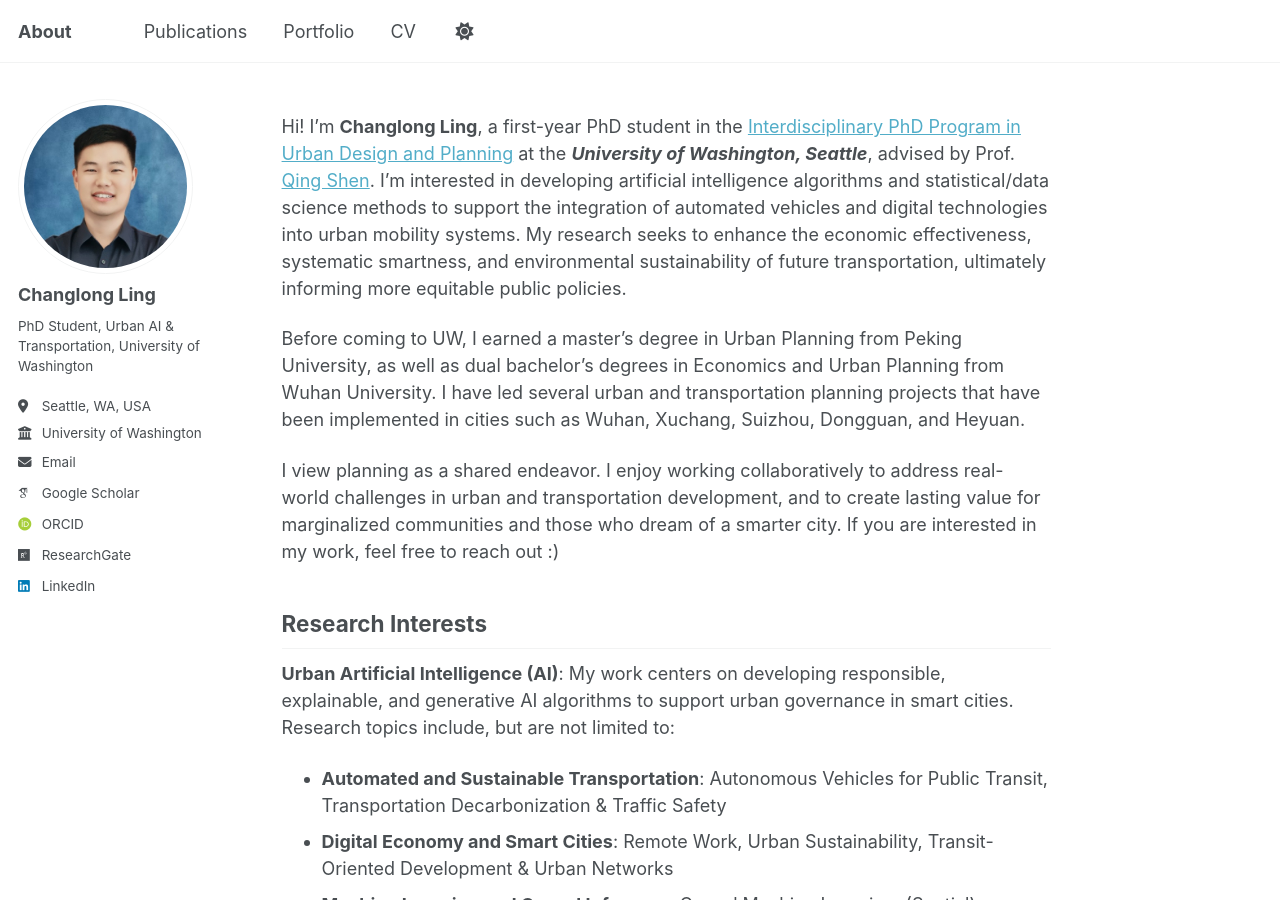
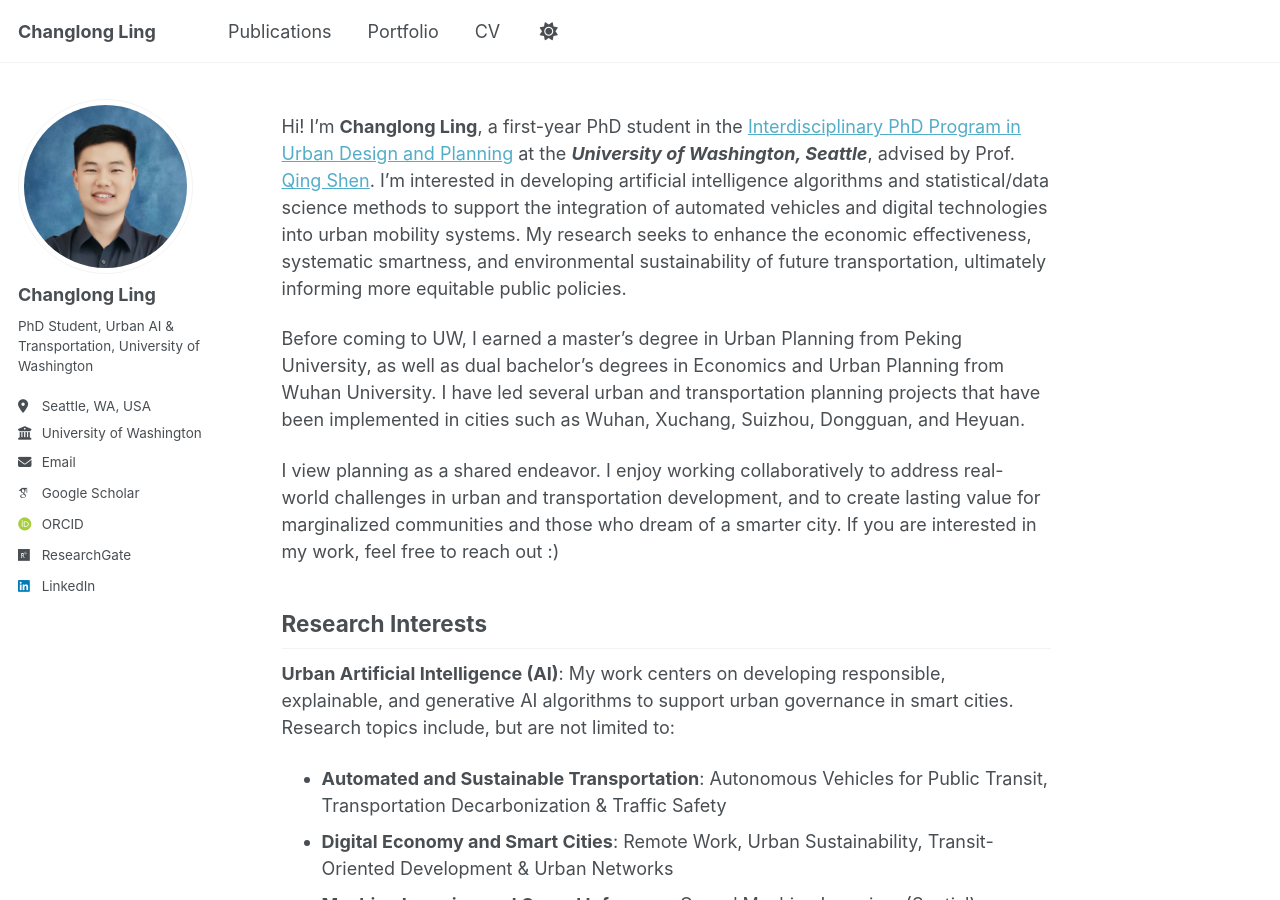
Before and after one commit to ChanglongLing/changlongling.github.io, a Jekyll site: the page built from _pages/about.md, in a window 1280 px wide and 900 px high. Built offline with Jekyll 4.4.1, drawn with Linux system fonts in a browser that asks for light colours; some web fonts are replaced; comment, search, counter and statistics services are not loaded.

Commit message:
Update _config.yml

```diff
--- a/_config.yml
+++ b/_config.yml
@@ -9,7 +9,7 @@
 # Basic Site Settings
 locale                   : "en-US"
 site_theme               : "default"
-title                    : "About"
+title                    : "Changlong Ling"
 title_separator          : "-"
 name                     : &name "Changlong Ling"
 description              : &description "PhD Student in Urban AI & Transportation at UW"
```
